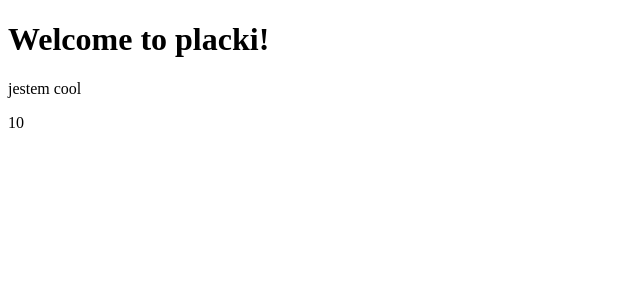
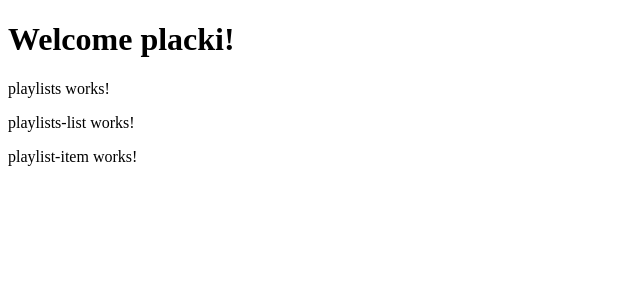
Before and after one commit to pawel-stolka/cubeAngular, an Angular app: page / in a window 1280 px wide. Shown: the top 300 px of the page, without its empty margins (0-640 px from the left). Built offline with nearby package versions, Linux system fonts and the light colour scheme.

Commit message:
playlists templates

```diff
--- a/src/app/app.component.html
+++ b/src/app/app.component.html
@@ -1,6 +1,5 @@
 <h1>
-    Welcome to {{title}}!
+    Welcome {{title}}!
 </h1>
 
-{{ data.message }}
-<p>{{ counter }} </p>
+<playlists></playlists>
--- a/src/app/app.component.ts
+++ b/src/app/app.component.ts
@@ -18,7 +18,4 @@ counter = 0;
     }, 500);
   }
 
-  data = {
-    message: 'jestem cool'
-  };
 }
--- /dev/null
+++ b/src/app/playlists/playlist-details.component.ts
@@ -0,0 +1,19 @@
+import { Component, OnInit } from '@angular/core';
+
+@Component({
+  selector: 'playlist-details',
+  template: `
+    <p>
+      playlist-details works!
+    </p>
+  `,
+  styles: []
+})
+export class PlaylistDetailsComponent implements OnInit {
+
+  constructor() { }
+
+  ngOnInit() {
+  }
+
+}
--- /dev/null
+++ b/src/app/playlists/playlist-item.component.ts
@@ -0,0 +1,19 @@
+import { Component, OnInit } from '@angular/core';
+
+@Component({
+  selector: 'playlist-item',
+  template: `
+    <p>
+      playlist-item works!
+    </p>
+  `,
+  styles: []
+})
+export class PlaylistItemComponent implements OnInit {
+
+  constructor() { }
+
+  ngOnInit() {
+  }
+
+}
--- /dev/null
+++ b/src/app/playlists/playlists-list.component.ts
@@ -0,0 +1,20 @@
+import { Component, OnInit } from '@angular/core';
+
+@Component({
+  selector: 'playlists-list',
+  template: `
+    <p>
+      playlists-list works!
+    </p>
+    <playlist-item></playlist-item>
+  `,
+  styles: []
+})
+export class PlaylistsListComponent implements OnInit {
+
+  constructor() { }
+
+  ngOnInit() {
+  }
+
+}
--- /dev/null
+++ b/src/app/playlists/playlists.component.ts
@@ -0,0 +1,22 @@
+import { Component, OnInit } from '@angular/core';
+
+@Component({
+  selector: 'playlists',
+  template: `
+    <p>
+      playlists works!
+    </p>
+    <playlists-list>
+    works!
+    </playlists-list>
+  `,
+  styles: []
+})
+export class PlaylistsComponent implements OnInit {
+
+  constructor() { }
+
+  ngOnInit() {
+  }
+
+}
--- a/src/index.html
+++ b/src/index.html
@@ -12,7 +12,7 @@
 
 <body>
     <app-root>
-        <div malinowe="tak"></div>
+
     </app-root>
 </body>
 
```
Also changed, not shown: src/app/app.module.ts (+9 -1 lines), .angular-cli.json, pomoc.txt.
